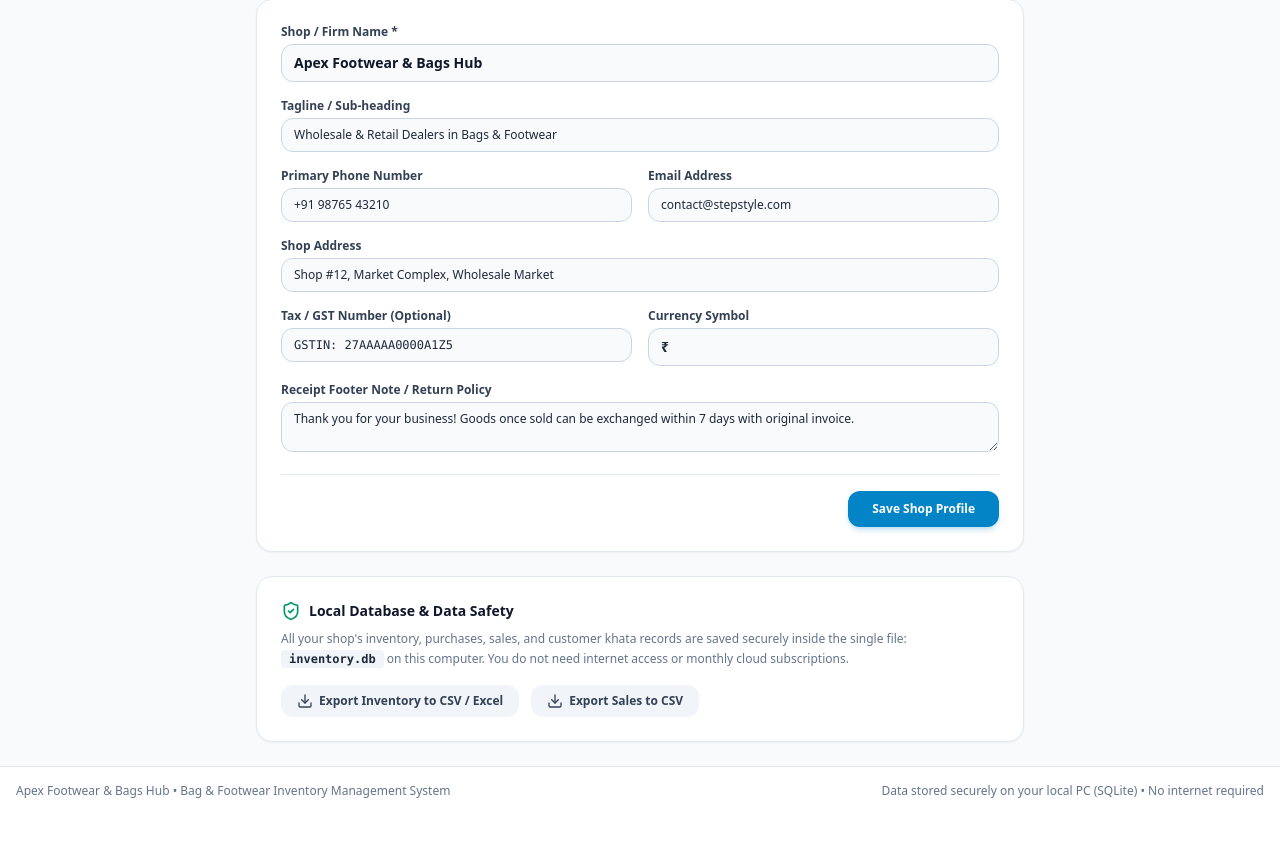
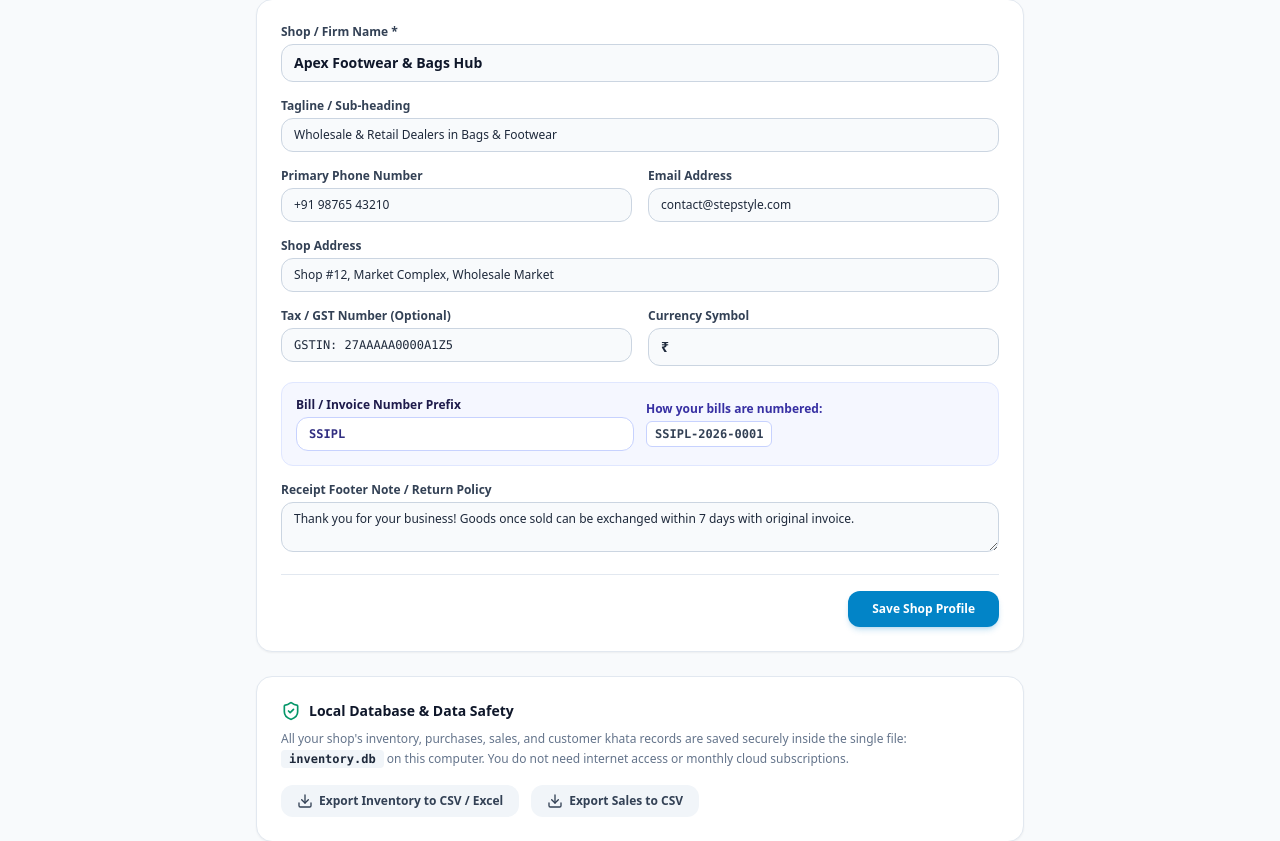
Before and after one commit to maulikshah13ai-sudo/shourya-inventory, a Flask app: page /settings in a window 1280 px wide. Shown: the part 223-1064 px from the top of the page. Before the commit the page ends 1021 px from the top, so only its background shows below. Run offline with Flask 3, Linux system fonts and the light colour scheme; a user stored in the database is signed in; data comes from the database, SQL or seed files in the repository; some libraries are stand-ins or nearby versions.

Commit message:
Add files via upload

```diff
--- a/app.py
+++ b/app.py
@@ -31,7 +31,12 @@ def get_settings():
     row = conn.execute("SELECT * FROM settings ORDER BY id ASC LIMIT 1").fetchone()
     conn.close()
     if row:
-        return dict(row)
+        d = dict(row)
+        if not d.get('invoice_prefix'):
+            d['invoice_prefix'] = 'SSIPL'
+        if not d.get('logo_path'):
+            d['logo_path'] = ''
+        return d
     return {
         "shop_name": "SSIPL Bags & Footwear Hub",
         "tagline": "Wholesale & Retail Dealers in Bags & Footwear",
@@ -39,6 +44,8 @@ def get_settings():
         "address": "Market Complex",
         "tax_number": "",
         "currency_symbol": "₹",
+        "invoice_prefix": "SSIPL",
+        "logo_path": "",
         "invoice_footer": "Thank you for shopping with us!"
     }
 
@@ -449,10 +456,12 @@ def create_sale():
         else:
             payment_status = 'PAID'
 
-        year_str = datetime.now().strftime("%Y%m")
-        cur.execute("SELECT COUNT(*) FROM sales WHERE invoice_no LIKE ?", (f"INV-{year_str}-%",))
+        year_str = datetime.now().strftime("%Y")
+        settings_data = get_settings()
+        prefix = settings_data.get('invoice_prefix', 'SSIPL').strip() or 'SSIPL'
+        cur.execute("SELECT COUNT(*) FROM sales WHERE invoice_no LIKE ?", (f"{prefix}-{year_str}-%",))
         count = cur.fetchone()[0] + 1
-        invoice_no = f"INV-{year_str}-{count:04d}"
+        invoice_no = f"{prefix}-{year_str}-{count:04d}"
 
         # Insert Sale record
         cur.execute("""
@@ -879,6 +888,7 @@ def settings():
     cur = conn.cursor()
 
     if request.method == 'POST':
+        import base64
         shop_name = request.form.get('shop_name', '').strip()
         tagline = request.form.get('tagline', '').strip()
         phone = request.form.get('phone', '').strip()
@@ -886,16 +896,38 @@ def settings():
         address = request.form.get('address', '').strip()
         tax_number = request.form.get('tax_number', '').strip()
         currency_symbol = request.form.get('currency_symbol', '₹').strip()
+        invoice_prefix = request.form.get('invoice_prefix', 'SSIPL').strip() or 'SSIPL'
         invoice_footer = request.form.get('invoice_footer', '').strip()
+        remove_logo = request.form.get('remove_logo') == '1'
 
-        cur.execute("""
-            UPDATE settings
-            SET shop_name=?, tagline=?, phone=?, email=?, address=?, tax_number=?, currency_symbol=?, invoice_footer=?, updated_at=CURRENT_TIMESTAMP
-            WHERE id = (SELECT id FROM settings ORDER BY id ASC LIMIT 1)
-        """, (shop_name, tagline, phone, email, address, tax_number, currency_symbol, invoice_footer))
+        logo_file = request.files.get('logo')
+        if logo_file and logo_file.filename:
+            raw_bytes = logo_file.read()
+            mimetype = logo_file.content_type or 'image/png'
+            b64_str = base64.b64encode(raw_bytes).decode('utf-8')
+            logo_data_uri = f"data:{mimetype};base64,{b64_str}"
+
+            cur.execute("""
+                UPDATE settings
+                SET shop_name=?, tagline=?, phone=?, email=?, address=?, tax_number=?, currency_symbol=?, invoice_prefix=?, logo_path=?, invoice_footer=?, updated_at=CURRENT_TIMESTAMP
+                WHERE id = (SELECT id FROM settings ORDER BY id ASC LIMIT 1)
+            """, (shop_name, tagline, phone, email, address, tax_number, currency_symbol, invoice_prefix, logo_data_uri, invoice_footer))
+        elif remove_logo:
+            cur.execute("""
+                UPDATE settings
+                SET shop_name=?, tagline=?, phone=?, email=?, address=?, tax_number=?, currency_symbol=?, invoice_prefix=?, logo_path='', invoice_footer=?, updated_at=CURRENT_TIMESTAMP
+                WHERE id = (SELECT id FROM settings ORDER BY id ASC LIMIT 1)
+            """, (shop_name, tagline, phone, email, address, tax_number, currency_symbol, invoice_prefix, invoice_footer))
+        else:
+            cur.execute("""
+                UPDATE settings
+                SET shop_name=?, tagline=?, phone=?, email=?, address=?, tax_number=?, currency_symbol=?, invoice_prefix=?, invoice_footer=?, updated_at=CURRENT_TIMESTAMP
+                WHERE id = (SELECT id FROM settings ORDER BY id ASC LIMIT 1)
+            """, (shop_name, tagline, phone, email, address, tax_number, currency_symbol, invoice_prefix, invoice_footer))
+
         conn.commit()
         conn.close()
-        flash('Settings updated successfully!', 'success')
+        flash('Shop profile, logo, and invoice settings updated successfully!', 'success')
         return redirect(url_for('settings'))
 
     cur.execute("SELECT * FROM settings ORDER BY id ASC LIMIT 1")
--- a/database.py
+++ b/database.py
@@ -43,17 +43,27 @@ def init_db():
     cursor.execute("""
     CREATE TABLE IF NOT EXISTS settings (
         id INTEGER PRIMARY KEY AUTOINCREMENT,
-        shop_name TEXT NOT NULL DEFAULT 'Step & Style Wholesale & Retail',
+        shop_name TEXT NOT NULL DEFAULT 'SSIPL Bags & Footwear Hub',
         tagline TEXT DEFAULT 'Wholesale & Retail Dealers in Bags & Footwear',
         phone TEXT DEFAULT '+91 98765 43210',
         email TEXT DEFAULT 'contact@stepstyle.com',
         address TEXT DEFAULT 'Shop #12, Market Complex, Wholesale Market',
         tax_number TEXT DEFAULT 'GSTIN: 27AAAAA0000A1Z5',
         currency_symbol TEXT DEFAULT '₹',
+        invoice_prefix TEXT DEFAULT 'SSIPL',
+        logo_path TEXT DEFAULT '',
         invoice_footer TEXT DEFAULT 'Thank you for your business! Goods once sold can be exchanged within 7 days with original invoice.',
         updated_at TIMESTAMP DEFAULT CURRENT_TIMESTAMP
     );
     """)
+
+    # Auto-migration for existing databases
+    cursor.execute("PRAGMA table_info(settings)")
+    cols = [col[1] for col in cursor.fetchall()]
+    if 'logo_path' not in cols:
+        cursor.execute("ALTER TABLE settings ADD COLUMN logo_path TEXT DEFAULT ''")
+    if 'invoice_prefix' not in cols:
+        cursor.execute("ALTER TABLE settings ADD COLUMN invoice_prefix TEXT DEFAULT 'SSIPL'")
 
     # 2. Products Table (Tailored for Bags & Shoes)
     cursor.execute("""
--- a/templates/base.html
+++ b/templates/base.html
@@ -41,9 +41,13 @@
             <div class="flex items-center justify-between h-16">
                 <!-- Brand / Logo -->
                 <div class="flex items-center space-x-3">
-                    <div class="w-10 h-10 rounded-xl bg-gradient-to-tr from-sky-500 to-indigo-600 flex items-center justify-center text-white shadow-lg font-bold text-xl">
-                        👞👜
-                    </div>
+                    {% if settings.logo_path %}
+                        <img src="{{ settings.logo_path }}" alt="Logo" class="w-10 h-10 object-contain rounded-xl bg-white p-1 shadow-md">
+                    {% else %}
+                        <div class="w-10 h-10 rounded-xl bg-gradient-to-tr from-sky-500 to-indigo-600 flex items-center justify-center text-white shadow-lg font-bold text-xl">
+                            👞👜
+                        </div>
+                    {% endif %}
                     <div>
                         <a href="{{ url_for('dashboard') }}" class="text-lg font-bold tracking-tight text-white hover:text-sky-300 transition flex items-center gap-2">
                             {{ settings.shop_name }}
--- a/templates/invoice_print.html
+++ b/templates/invoice_print.html
@@ -33,6 +33,11 @@
         <!-- Header -->
         <div class="flex justify-between items-start border-b border-slate-200 pb-6">
             <div>
+                {% if settings.logo_path %}
+                <div class="mb-2">
+                    <img src="{{ settings.logo_path }}" alt="Logo" class="max-h-16 max-w-48 object-contain">
+                </div>
+                {% endif %}
                 <h1 class="text-2xl font-black text-slate-900 uppercase tracking-tight">{{ settings.shop_name }}</h1>
                 <p class="text-xs text-slate-500 font-semibold mt-0.5">{{ settings.tagline }}</p>
                 <div class="text-xs text-slate-600 mt-2 space-y-0.5">
--- a/templates/settings.html
+++ b/templates/settings.html
@@ -13,7 +13,28 @@
 
     <!-- Settings Form -->
     <div class="bg-white rounded-2xl border border-slate-200 shadow-sm p-6">
-        <form method="POST" action="{{ url_for('settings') }}" class="space-y-4">
+        <form method="POST" action="{{ url_for('settings') }}" enctype="multipart/form-data" class="space-y-4">
+
+            <!-- Shop Logo Upload Section -->
+            <div class="p-4 rounded-xl bg-slate-50 border border-slate-200 flex flex-col sm:flex-row items-center gap-4">
+                <div class="w-20 h-20 rounded-2xl bg-white border border-slate-200 flex items-center justify-center overflow-hidden shrink-0 shadow-sm">
+                    {% if s.logo_path %}
+                        <img src="{{ s.logo_path }}" alt="Logo" class="max-h-full max-w-full object-contain p-1">
+                    {% else %}
+                        <span class="text-3xl">👞👜</span>
+                    {% endif %}
+                </div>
+                <div class="flex-1 space-y-1.5 w-full">
+                    <label class="block text-xs font-bold text-slate-800">Shop Logo (Appears on Bills & Login)</label>
+                    <input type="file" name="logo" accept="image/*" class="block w-full text-xs text-slate-500 file:mr-3 file:py-1.5 file:px-3 file:rounded-lg file:border-0 file:text-xs file:font-semibold file:bg-sky-50 file:text-sky-700 hover:file:bg-sky-100">
+                    <p class="text-[11px] text-slate-400">Supported formats: PNG, JPG, WEBP, SVG (Recommended: transparent background).</p>
+                    {% if s.logo_path %}
+                    <label class="inline-flex items-center gap-1.5 text-xs text-rose-600 font-semibold cursor-pointer pt-1">
+                        <input type="checkbox" name="remove_logo" value="1" class="rounded text-rose-600"> Remove current logo
+                    </label>
+                    {% endif %}
+                </div>
+            </div>
 
             <div class="grid grid-cols-1 sm:grid-cols-2 gap-4">
                 <div class="sm:col-span-2">
@@ -49,6 +70,23 @@
                 <div>
                     <label class="block text-xs font-bold text-slate-700 mb-1">Currency Symbol</label>
                     <input type="text" name="currency_symbol" value="{{ s.currency_symbol }}" required placeholder="₹ or $ or AED" class="w-full px-3 py-2 bg-slate-50 border border-slate-300 rounded-xl text-sm font-bold focus:bg-white">
+                </div>
+
+                <!-- Invoice Numbering Prefix Configuration -->
+                <div class="sm:col-span-2 p-3.5 rounded-xl bg-indigo-50/60 border border-indigo-100">
+                    <div class="grid grid-cols-1 sm:grid-cols-2 gap-3 items-center">
+                        <div>
+                            <label class="block text-xs font-bold text-indigo-950 mb-1">Bill / Invoice Number Prefix</label>
+                            <input type="text" name="invoice_prefix" value="{{ s.invoice_prefix or 'SSIPL' }}" placeholder="e.g. SSIPL or SSIPL/26-27/"
+                                   class="w-full px-3 py-2 bg-white border border-indigo-200 rounded-xl text-xs font-mono font-bold text-indigo-900">
+                        </div>
+                        <div class="text-xs text-indigo-800">
+                            <span class="font-bold block">How your bills are numbered:</span>
+                            <span class="font-mono text-xs bg-white px-2 py-1 rounded-md border border-indigo-200 inline-block mt-1 font-semibold text-slate-700">
+                                {{ s.invoice_prefix or 'SSIPL' }}-{{ now.strftime('%Y') }}-0001
+                            </span>
+                        </div>
+                    </div>
                 </div>
 
                 <div class="sm:col-span-2">
```
Also changed, not shown: templates/login.html (+10 -4 lines).
